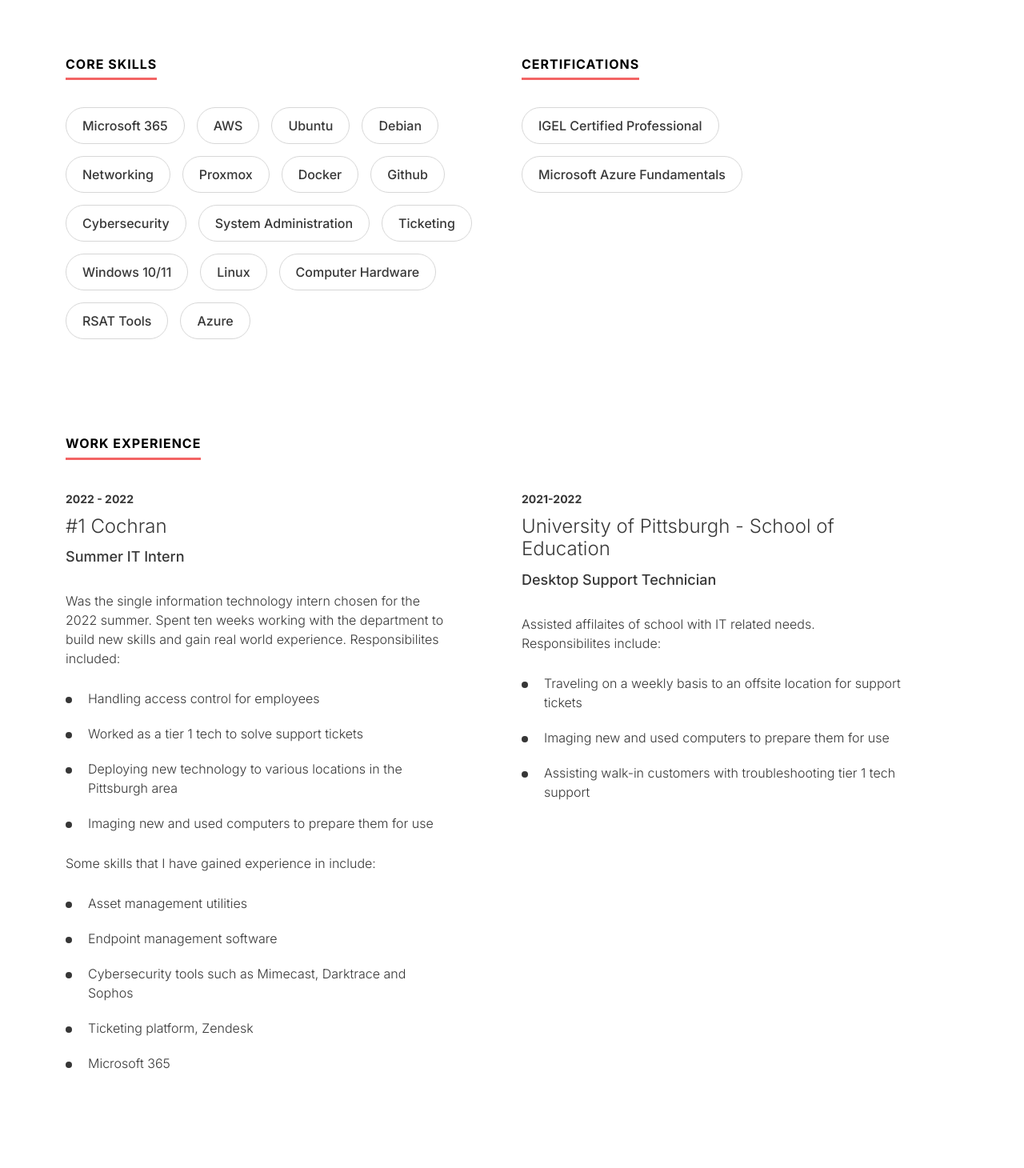
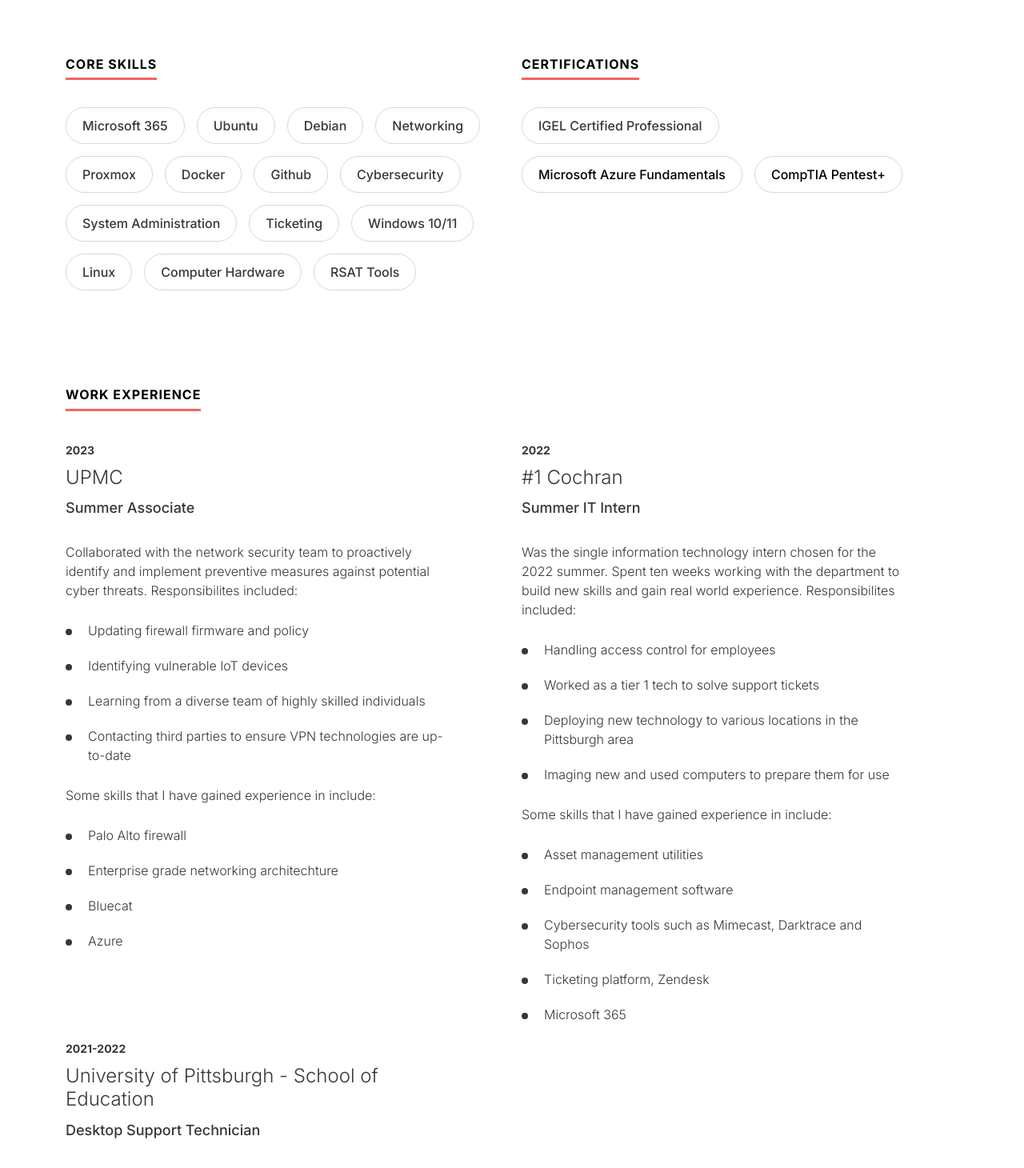
Before and after one commit to azulxzzz/personal-site, a plain HTML site: page index.html in a window 1280 px wide. Shown: the part 1340-2800 px from the top of the page at 80% size. Drawn offline with nearby package versions, Linux system fonts and the light colour scheme.

Commit message:
Update index.html
Updated for January 2024

```diff
--- a/index.html
+++ b/index.html
@@ -57,15 +57,15 @@
                 </h1>
                 <ul class="ds-numbervalulist">
                   <li>
-                    <strong>2+ Years</strong>
-                    <span>Work Experience</span>
+                    <strong>3+ Years</strong>
+                    <span>Professional Experience</span>
                   </li>
                   <li>
                     <strong>10+ Years</strong>
                     <span>Personal Experience</span>
                   </li>
                   <li>
-                    <strong>3+ Years</strong>
+                    <strong>4+ Years</strong>
                     <span>Education</span>
                   </li>
                 </ul>
@@ -81,8 +81,8 @@
       <div class="container">
         <section>
             <h2 class="ds-heading">About Me</h2>
-            <p>Hi, my name is Dominick DeVentura and I'm a junior at the University of Pittsburgh. I'm currently pursuing a bachelor's degree in information science. I was born and raised in Pittsburgh, and hope stay here after finishing school.
-              I'm looking for an internship for the summer of 2023. I am highly motivated to provide a rich quality of work and gain valuable experience. In addition to my coursework, I've been involved in several extracurricular activities, including founding a paintball club at my school and participating in the Future Business Leaders of America program. My favorite hobby is finding new ways to implement technology in my daily life to make my work more efficient.</p>
+            <p>Hi, my name is Dominick DeVentura and I'm a senior at the University of Pittsburgh. I'm currently pursuing a bachelor's degree in information science. I was born and raised in Pittsburgh, and hope stay here after finishing school.
+              I'm looking to have a strong start to my career this summer. I am highly motivated to provide a rich quality of work and gain valuable experience. In addition to my coursework, I've been involved in several extracurricular activities, including founding a paintball club at my school and participating in the Future Business Leaders of America program. My favorite hobby is finding new ways to implement technology in my daily life to make my work more efficient.</p>
             <div class="ds-button-sec text-center">
                 <a href="assets/docs/Dominick-DeVentura-Resume.pdf" class="ds-button">Download Resume</a>
             </div>
@@ -99,7 +99,6 @@
              <h2 class="ds-heading">Core Skills</h2>
              <ul class="ds-skills-list">
                <li>Microsoft 365</li>
-               <li>AWS</li>
                <li>Ubuntu</li>
                <li>Debian</li>
                <li>Networking</li>
@@ -113,14 +112,14 @@
                <li>Linux</li>
                <li>Computer Hardware</li>
                <li>RSAT Tools</li>
-               <li>Azure</li>
              </ul>
           </div>
           <div class="col-12 col-sm-12 col-md-6 col-lg-6 col-xl-6 col-xxl-6">
             <h2 class="ds-heading">Certifications</h2>
             <ul class="ds-skills-list">
               <li>IGEL Certified Professional</li>
-              <li>Microsoft Azure Fundamentals</li>
+              <li><a href="https://www.credly.com/badges/6d229362-81c1-47a0-a3ca-82e27684ce03/public_url">Microsoft Azure Fundamentals</a></li>
+              <li><a href="https://www.credly.com/badges/43bda172-369f-4bbc-9f99-5a9950d6e85c/public_url">CompTIA Pentest+</a></li>
             </ul>
           </div>
         </div>
@@ -133,9 +132,30 @@
      <div class="container">
         <h2 class="ds-heading">Work Experience</h2>
         <div class="row ds-experience-list">
+          <div class="col-12 col-sm-12 col-md-6 col-lg-6 col-xl-6 col-xxl-6">
+              <section>
+                <span class="ds-year">2023</span>
+                <h3 class="ds-officename">UPMC</h3>
+                <span class="ds-department">Summer Associate</span>
+                <p>Collaborated with the network security team to proactively identify and implement preventive measures against potential cyber threats. Responsibilites included:</p>
+                <ul>
+                  <li>Updating firewall firmware and policy</li>
+                  <li>Identifying vulnerable IoT devices</li>
+                  <li>Learning from a diverse team of highly skilled individuals</li>
+                  <li>Contacting third parties to ensure VPN technologies are up-to-date</li>
+                </ul>
+                <p style="padding-top: 6px;">Some skills that I have gained experience in include:</p>
+                <ul>
+                  <li>Palo Alto firewall</li>
+                  <li>Enterprise grade networking architechture</li>
+                  <li>Bluecat</li>
+                  <li>Azure</li>
+                </ul>
+              </section>
+            </div>
             <div class="col-12 col-sm-12 col-md-6 col-lg-6 col-xl-6 col-xxl-6">
               <section>
-                <span class="ds-year">2022 - 2022</span>
+                <span class="ds-year">2022</span>
                 <h3 class="ds-officename">#1 Cochran</h3>
                 <span class="ds-department">Summer IT Intern</span>
                 <p>Was the single information technology intern chosen for the 2022 summer. Spent ten weeks working with the department to build new skills and gain real world experience. Responsibilites included:</p>
```
